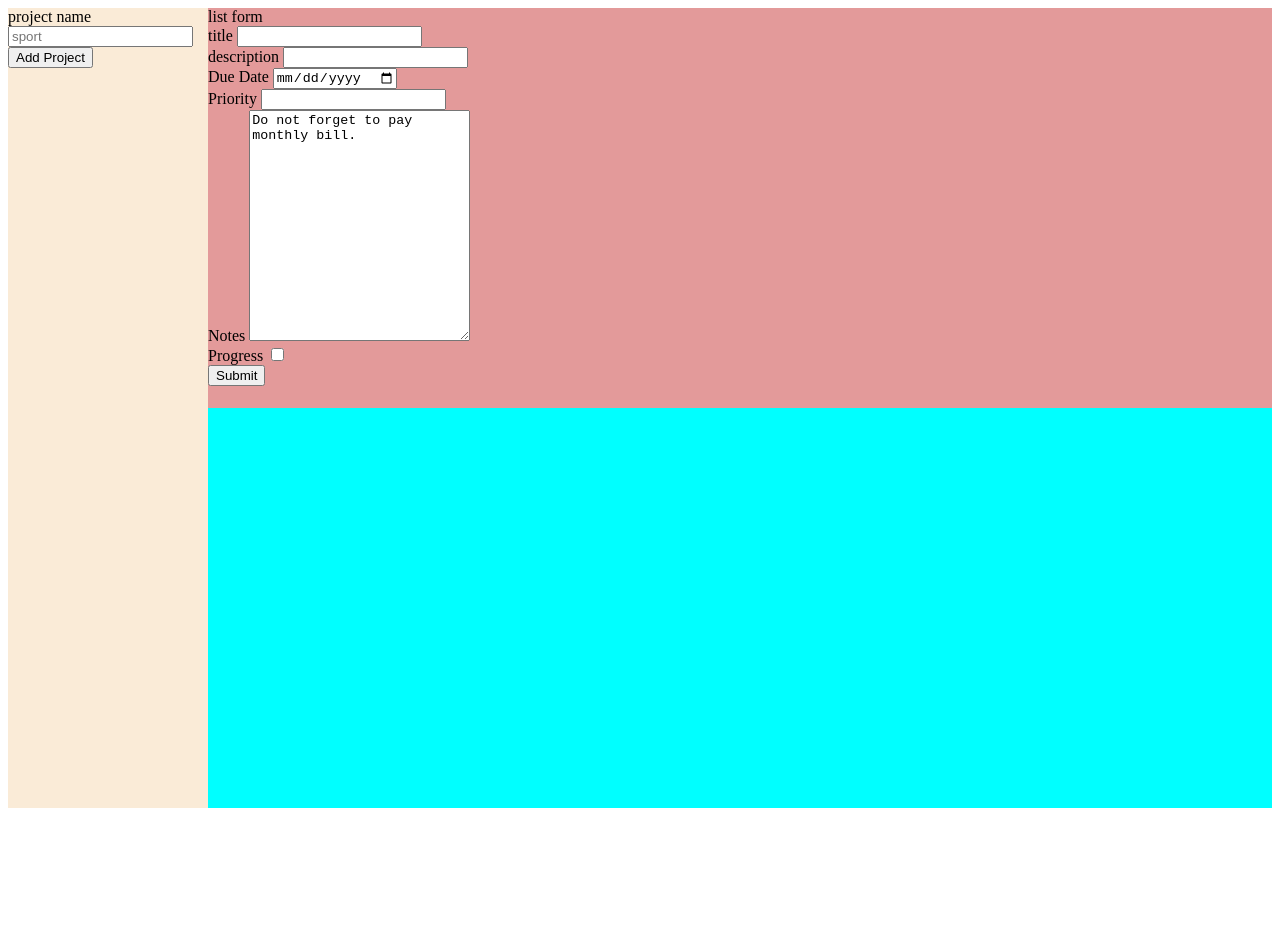
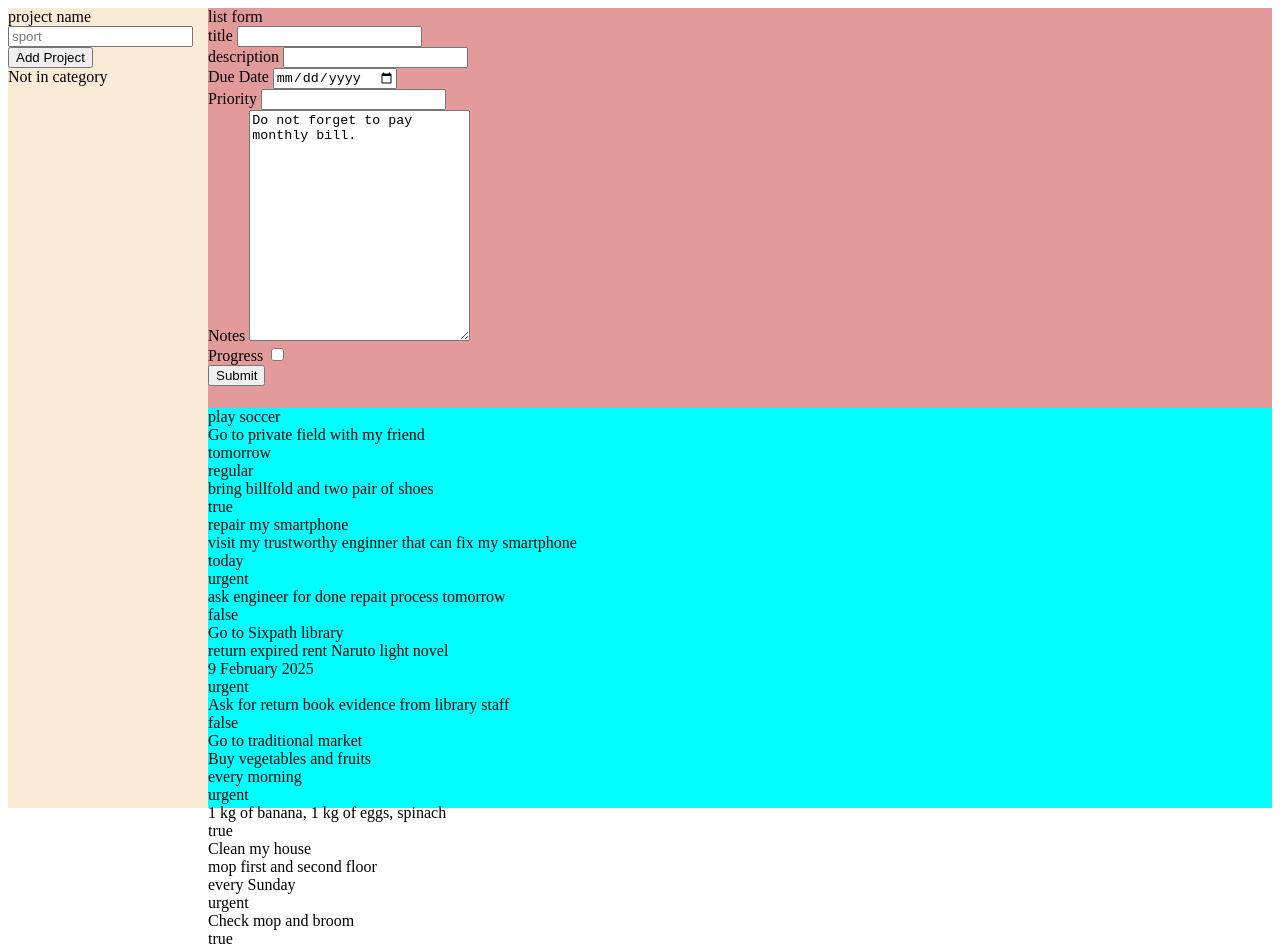
Before and after one commit to Dewa-Wono-Ichsan/Todo-List, a website built with webpack: page src/template.html in a window 1280 px wide. Before the commit the page ends 816 px from the top, so only its background shows below. Built offline with nearby package versions, Linux system fonts and the light colour scheme.

Commit message:
display list from key notInProject inside variable myList
Add element with class name
container-not-in-project and text
not in category for navigation menu.

Create variable containerList for selector div
with class name container-list.

Export variable containerList from dom.js file.
Import variable containerList in index.js file.

Use iterate with method for javascript to create
div element. Use length of array notInparoject
for determine how much loop needed to create div
element with class name container-todo-list.
Use div with class name container-todo-list to
contain div with class name of title,
description, dueDate, priority, notes, and
checkllist from object list.

Use loop with method for to create element that
display list data from user. Create div element
for display every data from list object including
title, description, dueDate, priority, notes,
and checklist. Append every div from object list
to div with class name container-todo-list.

```diff
--- a/src/dom.js
+++ b/src/dom.js
@@ -33,4 +33,6 @@ function displayProject(arr){
     containerProject.appendChild(div)
 }
 
-export{addProjectBtn, valueProject, containerProject, displayProject}
+const containerList = document.querySelector('.container-list')
+
+export{addProjectBtn, valueProject, containerProject, displayProject, containerList}
--- a/src/index.js
+++ b/src/index.js
@@ -1,7 +1,7 @@
 import './styles.css'
 import toDoListData, {myList, addList, addProject} from './data-todo-list.js'
 import remove from './remove-todo-list.js'
-import {addProjectBtn, valueProject} from './dom.js'
+import {addProjectBtn, valueProject, containerList} from './dom.js'
 
 
 addList(
@@ -45,7 +45,50 @@ addList(
     true,
 )
 
-// console.log(myList)
+console.log(myList)
+
+for (let index = 0; index < myList.notInProject.length; index++) {
+
+    const div = document.createElement('div')
+    div.classList.toggle('container-todo-list')
+    containerList.appendChild(div)
+}
+
+for (let index = 0; index < document.querySelectorAll('.container-todo-list').length; index++) {
+    const div = document.querySelector(`.container-todo-list:nth-child(${index + 1})`)
+
+    const titleDiv = document.createElement('div')
+    titleDiv.classList.toggle('title')
+    titleDiv.textContent = myList.notInProject.at(index).title
+    div.appendChild(titleDiv)
+
+    const descriptionDiv = document.createElement('div')
+    descriptionDiv.classList.toggle('description')
+    descriptionDiv.textContent = myList.notInProject.at(index).description
+    div.appendChild(descriptionDiv)
+
+    const dueDateDiv = document.createElement('div')
+    dueDateDiv.classList.toggle('dueDate')
+    dueDateDiv.textContent = myList.notInProject.at(index).dueDate
+    div.appendChild(dueDateDiv)
+
+    const priorityDiv = document.createElement('div')
+    priorityDiv.classList.toggle('priority')
+    priorityDiv.textContent = myList.notInProject.at(index).priority
+    div.appendChild(priorityDiv)
+
+    const notesDiv = document.createElement('div')
+    notesDiv.classList.toggle('notes')
+    notesDiv.textContent = myList.notInProject.at(index).notes
+    div.appendChild(notesDiv)
+
+    const checklistDiv = document.createElement('div')
+    checklistDiv.classList.toggle('checklist')
+    checklistDiv.textContent = myList.notInProject.at(index).checklist
+    div.appendChild(checklistDiv)
+}
+
+
 // remove(myList, 1)
 // remove(myList, 2)
 
--- a/src/template.html
+++ b/src/template.html
@@ -43,9 +43,12 @@
                 <input type="text" id="project-name" name="project-name" placeholder="sport">
                 <button class="add-project">Add Project</button>
             </div>
+            <div class="container-not-in-project">Not in category</div>
             <div class="container-project"></div>
         </div>
-        <div class="content"></div>
+        <div class="content">
+            <div class="container-list"></div>
+        </div>
     </div>
 </body>
 </html>
```
